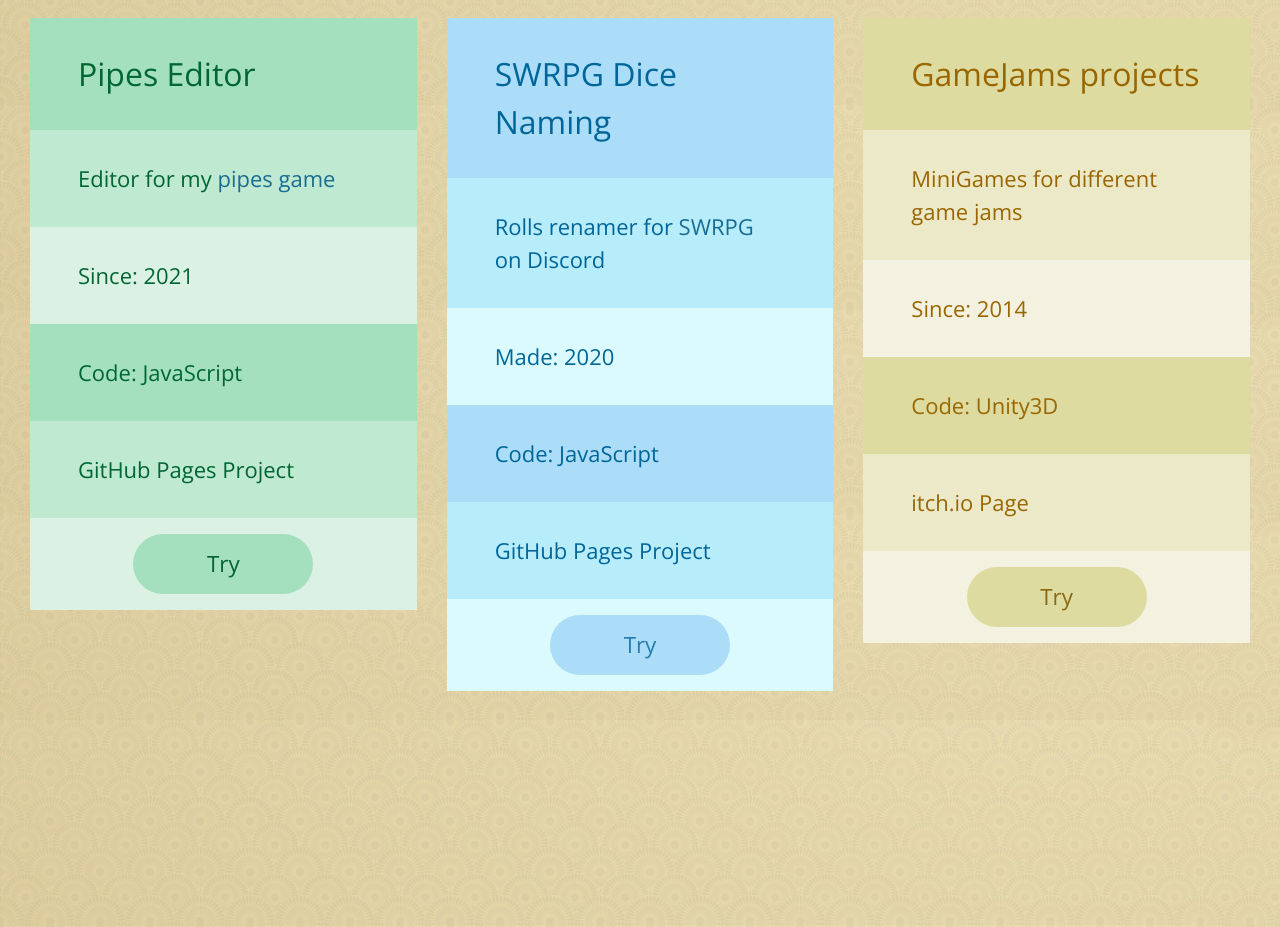
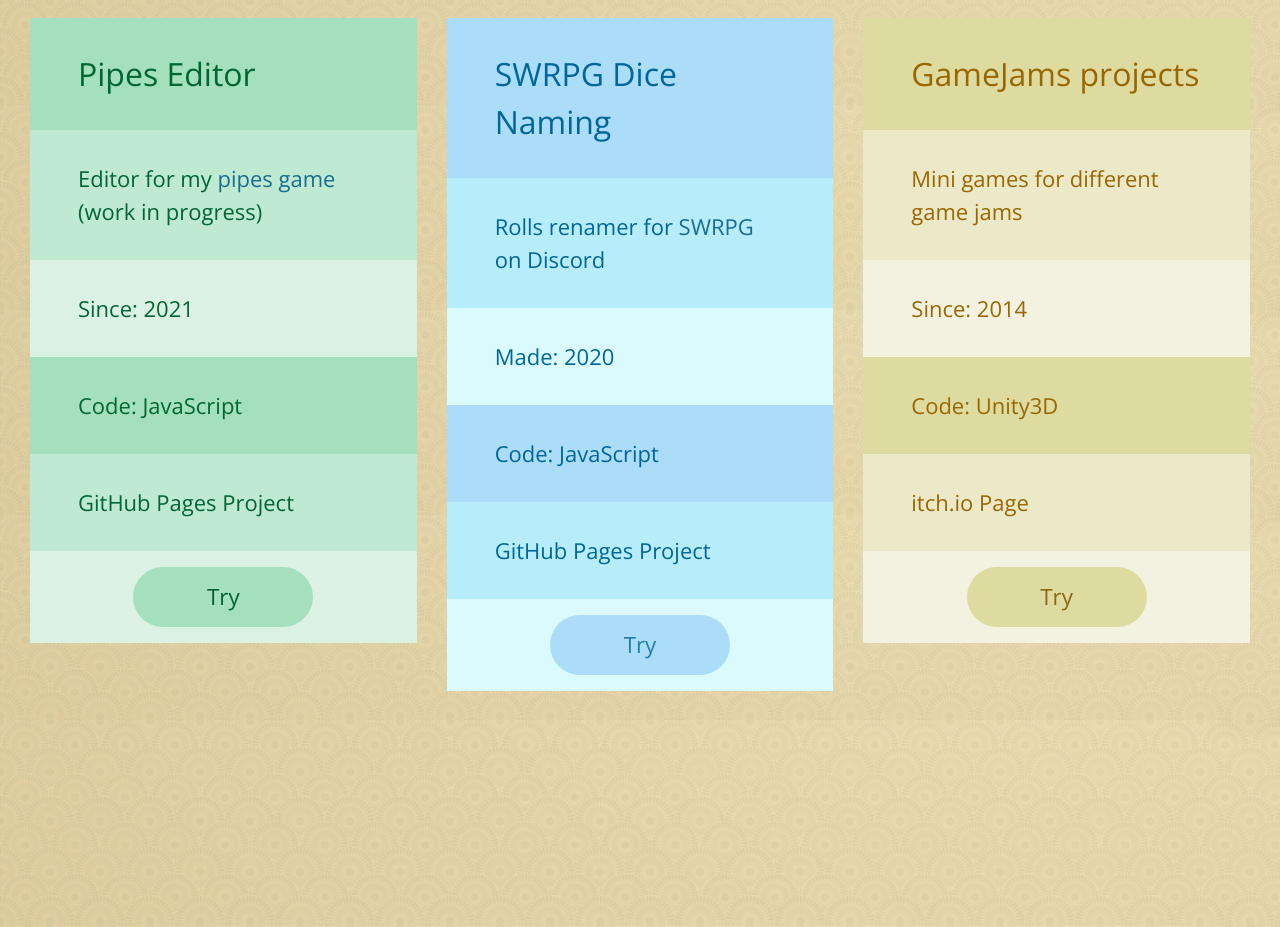
Before and after one commit to idoadler/idoadler.github.io, a plain HTML site: page index.html in a window 1280 px wide. Shown: the part 1740-2667 px from the top of the page. Drawn offline with nearby package versions, Linux system fonts and the light colour scheme.

Commit message:
spelling errors

```diff
--- a/index.html
+++ b/index.html
@@ -107,7 +107,7 @@ http://www.templatemo.com/tm-485-rainbow
                             <p class="tm-2-col-text-description">
                                 Currently I'm working on an independent pipes puzzle game.
                                 A game where you have to race against the clock and solve difficult layouts.
-                                A taste of the game style can be given on the <a href=="./pipesEditor">game editor</a>,
+                                A taste of the game style can be given on the <a href="./pipesEditor">game editor</a>,
                                 for updates please follow my <a href="https://www.facebook.com/ido.wtf">fb-page</a>.
                             </p>
                         </div>
@@ -145,7 +145,7 @@ http://www.templatemo.com/tm-485-rainbow
                                 </tr>
                             </thead>
                             <tbody>
-                                <tr class="tm-bg-green-2"><td class="tm-plan-table-cell">Editor for my <a href="#">pipes game</a></td></tr>
+                                <tr class="tm-bg-green-2"><td class="tm-plan-table-cell">Editor for my <a href="#">pipes game</a> (work in progress)</td></tr>
                                 <tr class="tm-bg-green-3"><td class="tm-plan-table-cell">Since: 2021</td></tr>
                                 <tr class="tm-bg-green-1"><td class="tm-plan-table-cell">Code: JavaScript</td></tr>
                                 <tr class="tm-bg-green-2"><td class="tm-plan-table-cell">GitHub Pages Project</td></tr>
@@ -191,7 +191,7 @@ http://www.templatemo.com/tm-485-rainbow
                                 </tr>
                             </thead>
                             <tbody>
-                                <tr class="tm-bg-gold-2"><td class="tm-plan-table-cell">MiniGames for different game jams</td></tr>
+                                <tr class="tm-bg-gold-2"><td class="tm-plan-table-cell">Mini games for different game jams</td></tr>
                                 <tr class="tm-bg-gold-3"><td class="tm-plan-table-cell">Since: 2014</td></tr>
                                 <tr class="tm-bg-gold-1"><td class="tm-plan-table-cell">Code: Unity3D</td></tr>
                                 <tr class="tm-bg-gold-2"><td class="tm-plan-table-cell">itch.io Page</td></tr>
```
